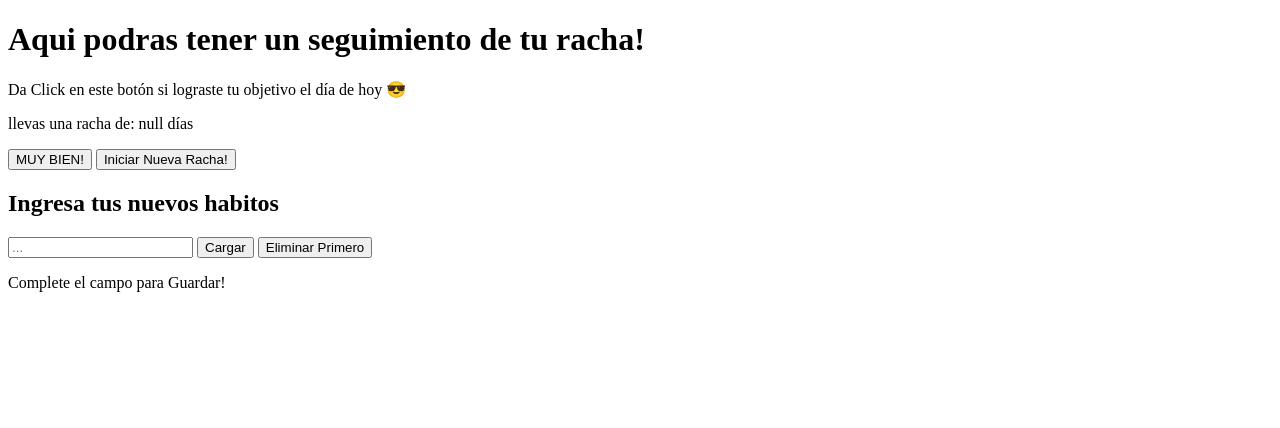
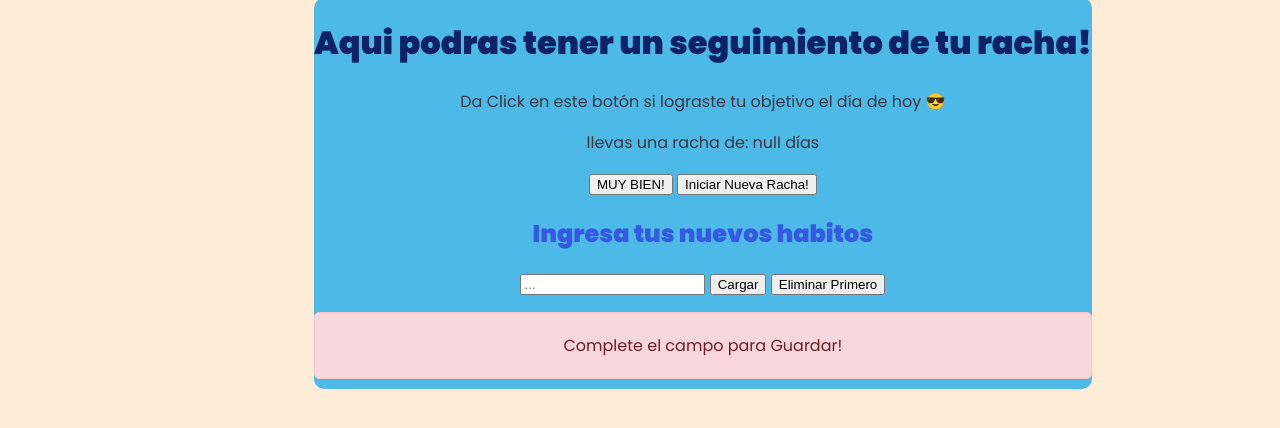
Before and after one commit to MrChrisFabian/FinalProject_ppy, a plain HTML site: page index.html in a window 1280 px wide. Both pictures are taken after a click on the button "Cargar". Drawn offline with Linux system fonts and the light colour scheme.

Commit message:
bugs fix and base style

```diff
--- a/index.html
+++ b/index.html
@@ -11,6 +11,7 @@
 
 <body>
     <div id="Rachas">
+        <div id="contenedor">
             <h1 class="Titulos">Aqui podras tener un seguimiento de tu racha!</h1>
             <p id="msgInicio">Da Click en este botón si lograste tu objetivo el día de hoy 😎</p>
             <p id="Contador"></p>
@@ -19,7 +20,7 @@
             <p id="msgFinal"></p>
             <div>
                 <h2>Ingresa tus nuevos habitos</h2>
-            <input id="TodoInput" type="text" placeholder="..."/>
+                <input id="TodoInput" type="text" placeholder="..." />
                 <button id="BotonCarga">Cargar</button>
                 <button id="BotonElimina">Eliminar Primero</button>
                 <div>
@@ -29,6 +30,8 @@
             </div>
 
         </div>
+    </div>
+
 </body>
 
 </html>
--- a/script.js
+++ b/script.js
@@ -29,7 +29,7 @@ INBOTON.addEventListener('click', () => {
     inicioRacha();
     uiAct();
     MSG.style.display='none'
-    newHab();
+
 })
 
 BOTON.addEventListener('click', () => {
@@ -65,7 +65,6 @@ function checkRacha() {
     let esteDia = fechaActual();
     let inicio = JSON.parse(localStorage.getItem('ultimo'))
     if ((esteDia[0] - inicio.dia) == 1) {
-        console.log('true sale de aca')
         return true;
     }
     else {
@@ -103,6 +102,7 @@ function compareUwI() {
 function uiAct() {
     let racha = localStorage.getItem('racha')
     TEXT.innerHTML = 'llevas una racha de: ' + racha + ' días';
+    msgERROR.style.display='none'
 }
 
 
@@ -114,6 +114,8 @@ function agregarHab(texto){
         const li = document.createElement('li')
         li.textContent=texto;
         LIST.appendChild(li);
+        msgERROR.style.display='none'
+
     }
     else{
         msgERROR.style.display='block'
--- a/style.css
+++ b/style.css
@@ -1,3 +1,39 @@
-#msgError{
+@import url('https://fonts.googleapis.com/css2?family=Poppins:wght@400;900&display=swap');
+
+body {
+    background: #FFECD6;
+    font-family: 'Poppins', sans-serif;
+    color: #3E363F;
+    text-align: center;
+}
+
+h1{
+    color: #0F2167;
+}
+h2{
+    color: #3559E0;
+}
+#Rachas{
+    position: relative;
+
+}
+#contenedor{
+    background-color: #4CB9E7;
+    border-radius: 10px;
+    /* centrar vertical y horizontalmente */
+    position: absolute;
+    top: 50%;
+    left: 25%;
+    margin: -10px 0 0 -10px;
+}
+
+#msgError {
     display: none;
+    background-color: #f8d7da;
+    color: #721c24;
+    padding: 20px;
+    border-radius: 5px;
+    border: 1px solid #f5c6cb;
+    margin-bottom: 10px;
+
 }
```
Lines whose indentation alone changed are shown as unchanged.
